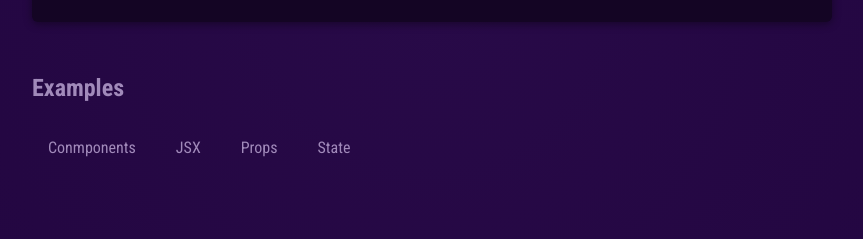
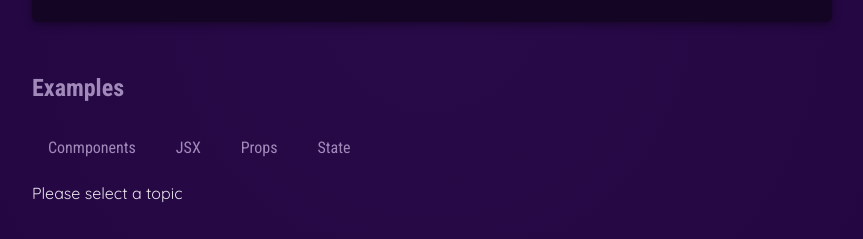
Before and after one commit to ikalakhi/My-react-learning-projects, a React (Vite) app: page / in a window 1280 px wide. Shown: the part 641-880 px from the top of the page, without its empty margins (208-1071 px from the left). Built offline with nearby package versions, Linux system fonts and the light colour scheme.

Commit message:
React hooks learning about useState()

```diff
--- a/src/App.jsx
+++ b/src/App.jsx
@@ -2,10 +2,16 @@ import { CORE_CONCEPTS } from "./data"
 import Header from "./components/Header/Header";
 import CoreConcept from "./components/CoreConcept";
 import TabButton from "./components/TabButton";
+import { useState } from "react";
 
 function App() {
+  const [selectedTopic, setSelectedTopic] = useState('Please select a topic');
+
+  let tabContent = 'please click a button';
+
   function handelSelect(selectedButton) {
-    console.log(selectedButton);
+    setSelectedTopic(selectedButton);
+    console.log(selectedTopic);
   }
 
   return (
@@ -29,6 +35,7 @@ function App() {
             <TabButton onSelect={() => handelSelect('Props')}>Props</TabButton>
             <TabButton onSelect={() => handelSelect('State')}>State</TabButton>
           </menu>
+          {selectedTopic}
         </section>
       </main>
     </div>
```
Also changed, not shown: src/components/Header/Header.jsx (indentation only).
